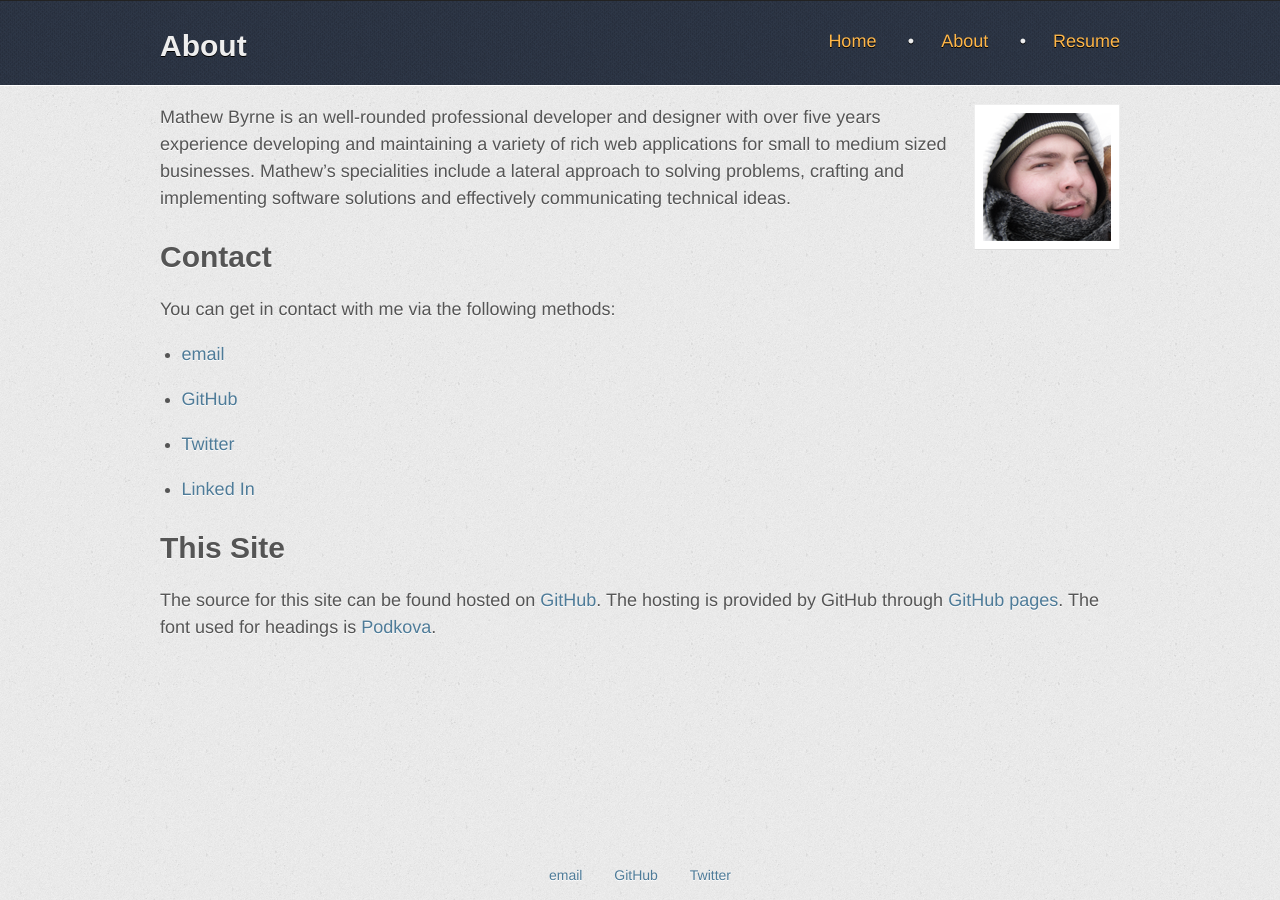
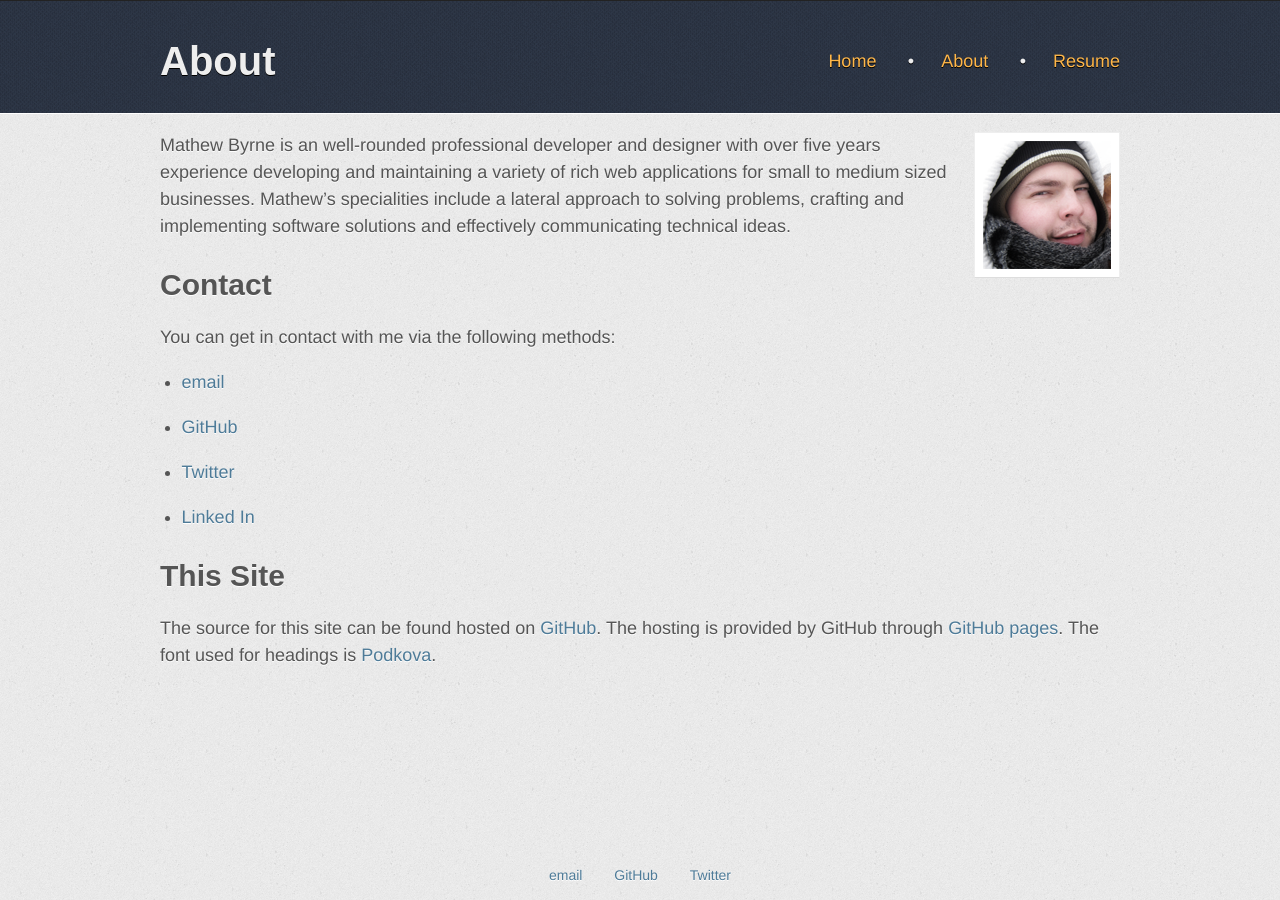
Before and after one commit to mathewbyrne/mathewbyrne.github.com, a Jekyll site: the page built from about/index.md, in a window 1280 px wide. Built offline with Jekyll 4.4.1, drawn with Linux system fonts in a browser that asks for light colours; nearby versions of some CDN libraries; some web fonts are replaced.

Commit message:
Fixed CSS to match old version.

```diff
--- a/css/style.css
+++ b/css/style.css
@@ -206,9 +206,16 @@ body {
 
 #header h1,
 .content h1 {
-	font-size: 30px;
 	margin: 1em 0 0.8em;
 	font-weight: bold;
+}
+
+#header h1 {
+	font-size: 40px;
+}
+
+.content h1 {
+	font-size: 30px;
 }
 
 .content h2 {
```
